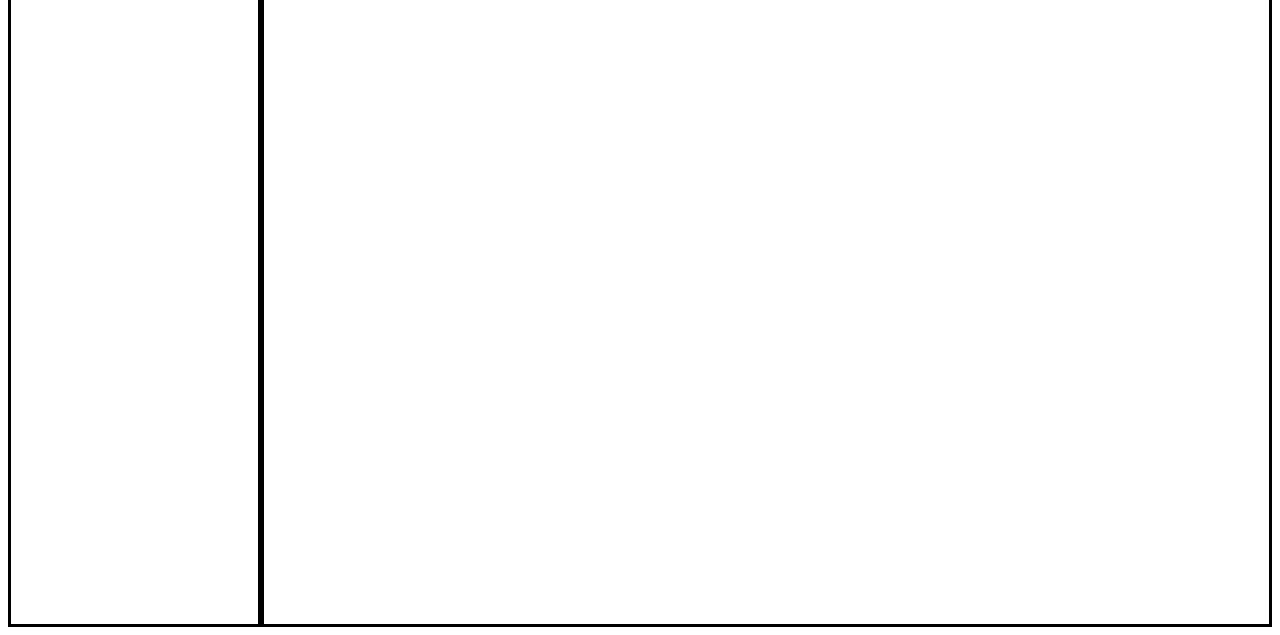
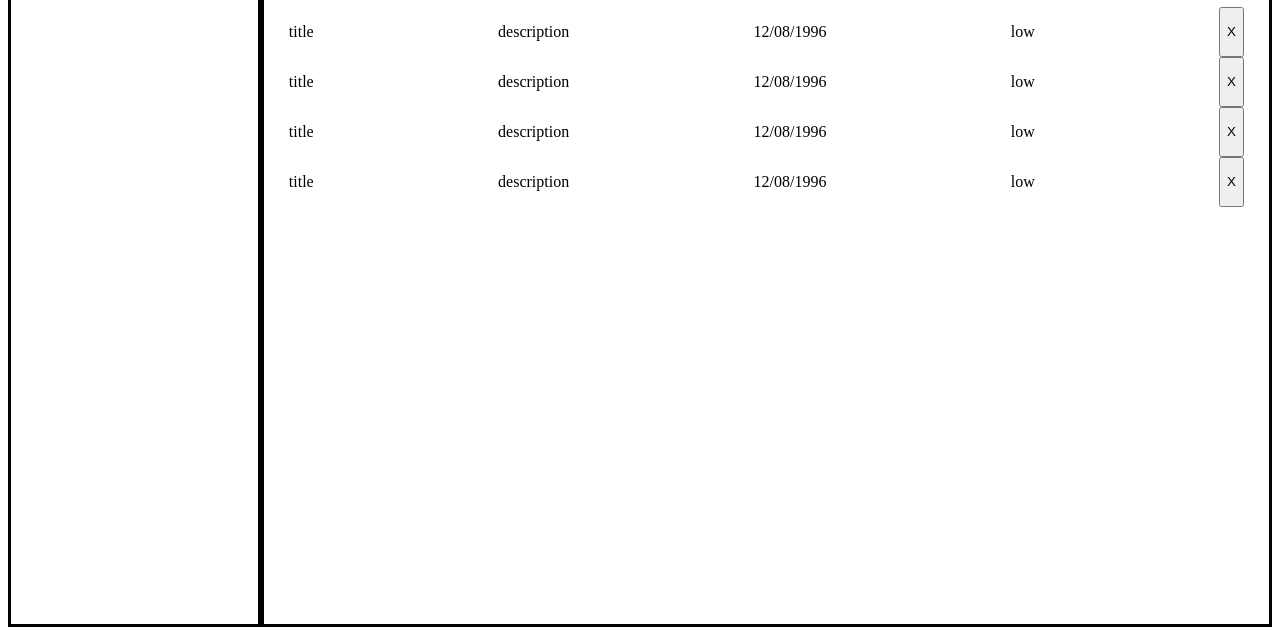
Before and after one commit to Duh-Shawn/to-do, a website built with webpack: page dist/index.html in a window 1280 px wide. Shown: the part 165-800 px from the top of the page. Built offline with nearby package versions, Linux system fonts and the light colour scheme.

Commit message:
Display tasks contained in project and style tasks on UI

```diff
--- a/src/index.js
+++ b/src/index.js
@@ -1,5 +1,21 @@
 import { UI } from "./ui"
+import { Project } from "./project"
+import { Task } from "./task"
 
 
 
+
+const defaultProject = new Project("Default");
+const task1 = new Task("title", "description", "12/08/1996", "low");
+const task2 = new Task("title", "description", "12/08/1996", "low");
+const task3 = new Task("title", "description", "12/08/1996", "low");
+const task4 = new Task("title", "description", "12/08/1996", "low");
+defaultProject.addTask(task1);
+defaultProject.addTask(task2);
+defaultProject.addTask(task3);
+defaultProject.addTask(task4);
+
+
+
+UI.displayProjectTasks(defaultProject);
 UI.initEventListeners();
--- a/src/project.js
+++ b/src/project.js
@@ -0,0 +1,12 @@
+class Project{
+    constructor(name){
+        this.name = name;
+        this.taskList = [];
+    }
+
+    addTask(task) {
+        this.taskList.push(task);
+    }
+}
+
+export { Project }
--- a/src/style.css
+++ b/src/style.css
@@ -31,6 +31,10 @@ header{
     display: flex;
     flex-direction: column;
     gap: 10px;
+}
+
+.content {
+    padding: 25px;
 }
 
 .new-task-popup{
@@ -80,3 +84,9 @@ header{
     transform: rotate(45deg);
     cursor: pointer;
 }
+
+.task{
+    display: flex;
+    justify-content: space-between;
+    /* border: solid; */
+}
--- a/src/task.js
+++ b/src/task.js
@@ -0,0 +1,10 @@
+class Task {
+    constructor(title, description, dueDate, priority){
+        this.title = title;
+        this.description = description;
+        this.dueDate = dueDate;
+        this.priority = priority;
+    }
+}
+
+export { Task }
--- a/src/ui.js
+++ b/src/ui.js
@@ -1,4 +1,16 @@
 class UI {
+
+    static displayProjectTasks = (project) => {
+        const content = document.querySelector('.content');
+        const heading = document.querySelector('.content h1');
+        heading.textContent = project.name;
+        project.taskList.forEach(task => {
+            const taskDiv = document.createElement('div');
+            taskDiv.classList = "task";
+            taskDiv.innerHTML=`<p class="task-title">${task.title}</p><p class="task-description">${task.description}</p><p class="task-due">${task.dueDate}</p><p class="task-priority">${task.priority}</p><button class="task-remove">X</button>`
+            content.appendChild(taskDiv);
+        });
+    }
 
     static openTaskForm = () => {
         document.querySelector('.bg-modal').style.display = 'flex';
@@ -10,6 +22,7 @@ class UI {
 
 
     static initEventListeners(){
+
         const newTaskButton = document.getElementById('new-task-button');
         newTaskButton.addEventListener('click', this.openTaskForm);
 
```
Also changed, not shown: dist/index.html, dist/main.js.
